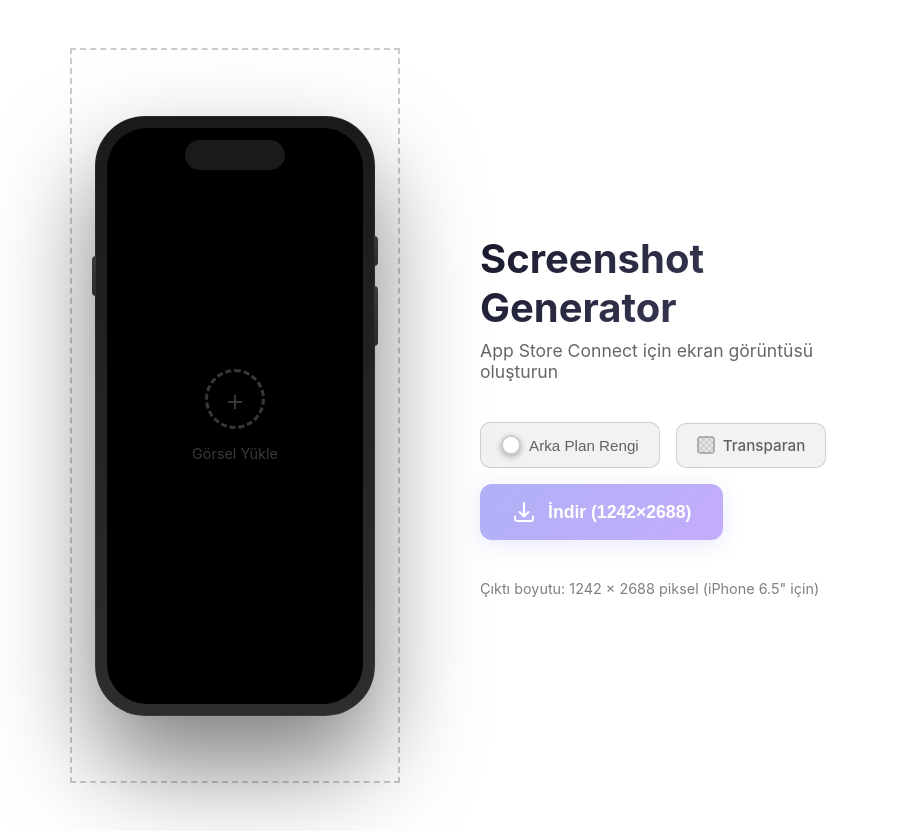
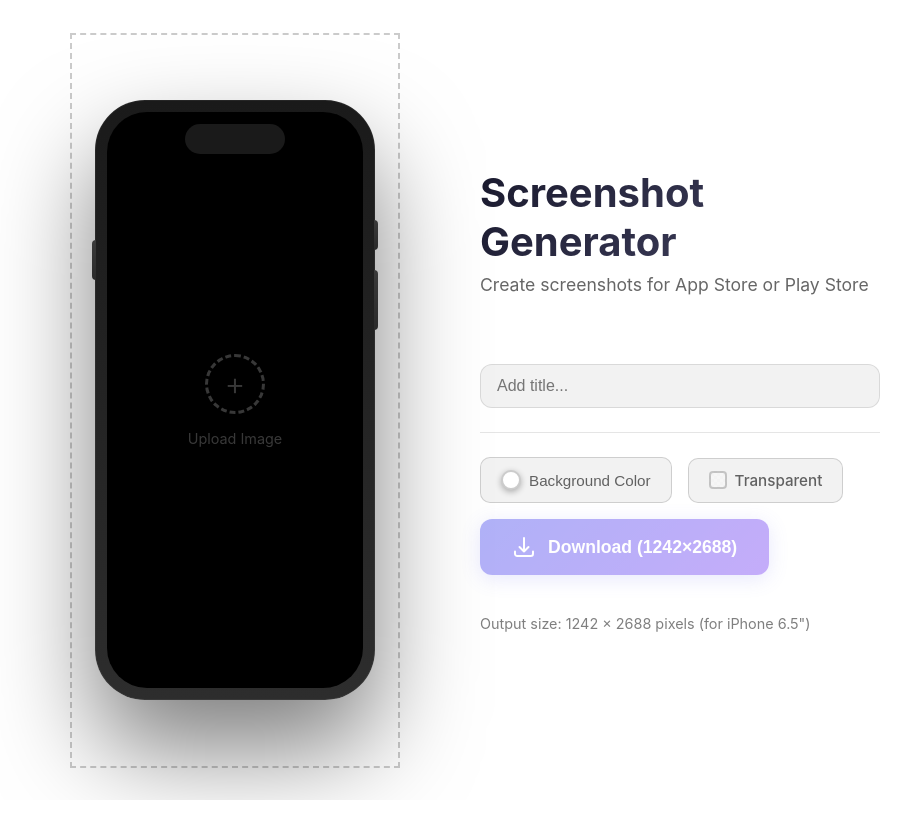
Before and after one commit to metin-aksu/ScreenGenerator, a React (Vite) app: page / in a window 1280 px wide. Shown: the whole page, without its empty margins (173-1084 px from the left). After the commit the page ends 800 px from the top, so only its background shows below. Built offline with nearby package versions, Linux system fonts and the light colour scheme.

Commit message:
feat: Add customizable title to screenshots with text, color, and size controls.

```diff
--- a/src/App.tsx
+++ b/src/App.tsx
@@ -18,7 +18,14 @@ function App() {
   const [image, setImage] = useState<string | null>(null);
   const [bgColor, setBgColor] = useState('#ffffff');
   const [transparentBg, setTransparentBg] = useState(false);
+
+  // Title state
+  const [titleText, setTitleText] = useState('');
+  const [titleColor, setTitleColor] = useState('#000000');
+  const [titleSize, setTitleSize] = useState(40);
+
   const colorInputRef = useRef<HTMLInputElement>(null);
+  const titleColorInputRef = useRef<HTMLInputElement>(null);
 
   const isLight = useMemo(() => isLightColor(bgColor), [bgColor]);
 
@@ -32,10 +39,15 @@ function App() {
 
   const handleClear = () => {
     setImage(null);
+    setTitleText('');
   };
 
   const handleColorButtonClick = () => {
     colorInputRef.current?.click();
+  };
+
+  const handleTitleColorClick = () => {
+    titleColorInputRef.current?.click();
   };
 
   return (
@@ -45,30 +57,88 @@ function App() {
           className="phone-section"
           style={{ backgroundColor: transparentBg ? 'transparent' : bgColor }}
         >
+          {titleText && (
+            <div
+              className="title-overlay"
+              style={{
+                color: titleColor,
+                fontSize: `${titleSize}px`,
+                marginBottom: '20px'
+              }}
+            >
+              {titleText}
+            </div>
+          )}
           <PhoneFrame image={image} onImageSelect={handleImageSelect} />
         </div>
 
         <div className="controls-section">
           <header className="header">
             <h1>Screenshot Generator</h1>
-            <p className="subtitle">App Store Connect için ekran görüntüsü oluşturun</p>
+            <p className="subtitle">Create screenshots for App Store or Play Store</p>
           </header>
 
           <div className="buttons-container">
+            {/* Title Controls */}
+            <div className="control-group">
+              <label className="control-label">Title</label>
+              <input
+                type="text"
+                value={titleText}
+                onChange={(e) => setTitleText(e.target.value)}
+                placeholder="Add title..."
+                className="text-input"
+              />
+
+              {titleText && (
+                <div className="sub-controls">
+                  <div className="title-color-control">
+                    <button
+                      className="color-btn small"
+                      onClick={handleTitleColorClick}
+                      title="Text Color"
+                    >
+                      <span className="color-preview" style={{ backgroundColor: titleColor }} />
+                    </button>
+                    <input
+                      ref={titleColorInputRef}
+                      type="color"
+                      value={titleColor}
+                      onChange={(e) => setTitleColor(e.target.value)}
+                      className="hidden-color-input"
+                    />
+                  </div>
+
+                  <div className="size-control">
+                    <span className="size-label">A</span>
+                    <input
+                      type="range"
+                      min="20"
+                      max="100"
+                      value={titleSize}
+                      onChange={(e) => setTitleSize(Number(e.target.value))}
+                      className="size-slider"
+                    />
+                    <span className="size-label big">A</span>
+                  </div>
+                </div>
+              )}
+            </div>
+
+            <div className="divider"></div>
 
             <button
               className="color-btn"
               onClick={handleColorButtonClick}
-              title="Arka plan rengi seç"
+              title="Select background color"
               disabled={transparentBg}
             >
               <span
                 className="color-preview"
                 style={{ backgroundColor: transparentBg ? 'transparent' : bgColor }}
               />
-              <span>Arka Plan Rengi</span>
+              <span>Background Color</span>
             </button>
-
             <input
               ref={colorInputRef}
               type="color"
@@ -84,20 +154,27 @@ function App() {
                 onChange={(e) => setTransparentBg(e.target.checked)}
               />
               <span className="checkbox-custom"></span>
-              <span>Transparan</span>
+              <span>Transparent</span>
             </label>
 
-            <DownloadButton image={image} bgColor={bgColor} transparentBg={transparentBg} />
+            <DownloadButton
+              image={image}
+              bgColor={bgColor}
+              transparentBg={transparentBg}
+              titleText={titleText}
+              titleColor={titleColor}
+              titleSize={titleSize}
+            />
 
             {image && (
               <button className="clear-btn" onClick={handleClear}>
-                Temizle
+                Clear
               </button>
             )}
           </div>
 
           <p className="info-text">
-            Çıktı boyutu: 1242 × 2688 piksel (iPhone 6.5" için)
+            Output size: 1242 × 2688 pixels (for iPhone 6.5")
           </p>
         </div>
       </main>
--- a/src/components/DownloadButton.tsx
+++ b/src/components/DownloadButton.tsx
@@ -4,9 +4,19 @@ interface DownloadButtonProps {
   image: string | null;
   bgColor: string;
   transparentBg: boolean;
+  titleText?: string;
+  titleColor?: string;
+  titleSize?: number;
 }
 
-const DownloadButton: React.FC<DownloadButtonProps> = ({ image, bgColor, transparentBg }) => {
+const DownloadButton: React.FC<DownloadButtonProps> = ({
+  image,
+  bgColor,
+  transparentBg,
+  titleText,
+  titleColor = '#000000',
+  titleSize = 40
+}) => {
   const handleDownload = () => {
     if (!image) return;
 
@@ -22,17 +32,78 @@ const DownloadButton: React.FC<DownloadButtonProps> = ({ image, bgColor, transpa
     img.crossOrigin = 'anonymous';
 
     img.onload = () => {
-      // Arka plan - transparan ise boş bırak, değilse seçilen rengi kullan
+      // Arka plan
       if (!transparentBg) {
         ctx.fillStyle = bgColor;
         ctx.fillRect(0, 0, canvas.width, canvas.height);
       }
 
-      // Telefon çerçevesi boyutları (canvas'a oranla)
+      // Telefon boyutları
       const phoneWidth = canvas.width * 0.85;
       const phoneHeight = canvas.height * 0.82;
-      const phoneX = (canvas.width - phoneWidth) / 2;
-      const phoneY = (canvas.height - phoneHeight) / 2;
+
+      // Pozisyon hesaplama
+      let phoneX = (canvas.width - phoneWidth) / 2;
+      let phoneY = (canvas.height - phoneHeight) / 2;
+
+      // Eğer başlık varsa, başlığı çiz ve telefonu aşağı kaydır
+      if (titleText) {
+        // Başlık yazı tipi ve ayarları
+        // Preview'daki telefon genişliği (280px) ile Canvas'taki telefon genişliği arasındaki oranı buluyoruz
+        const previewPhoneWidth = 280;
+        const canvasPhoneWidth = canvas.width * 0.85;
+        const scaleFactor = canvasPhoneWidth / previewPhoneWidth;
+        const actualFontSize = titleSize * scaleFactor;
+
+        ctx.font = `bold ${actualFontSize}px -apple-system, BlinkMacSystemFont, "Segoe UI", Roboto, sans-serif`;
+        ctx.fillStyle = titleColor;
+        ctx.textAlign = 'center';
+        ctx.textBaseline = 'top';
+
+        // Yazı ayarları
+        const titleMarginTop = 150;
+        const titleX = canvas.width / 2;
+        const maxWidth = canvas.width - 200; // Kenarlardan 100px boşluk
+        const lineHeight = actualFontSize * 1.2;
+
+        // Metin sarmalama (Text Wrapping) mantığı
+        const words = titleText.split(' ');
+        let line = '';
+        const lines = [];
+
+        for (let n = 0; n < words.length; n++) {
+          const testLine = line + words[n] + ' ';
+          const metrics = ctx.measureText(testLine);
+          const testWidth = metrics.width;
+
+          if (testWidth > maxWidth && n > 0) {
+            lines.push(line);
+            line = words[n] + ' ';
+          } else {
+            line = testLine;
+          }
+        }
+        lines.push(line);
+
+        // Satırları çiz
+        lines.forEach((lineText, index) => {
+          ctx.fillText(lineText.trim(), titleX, titleMarginTop + (index * lineHeight));
+        });
+
+        // Telefonu aşağı kaydır
+        // Toplam yazı yüksekliği + boşluk kadar aşağı
+        const totalTextHeight = lines.length * lineHeight;
+        const phoneMarginTop = 80; // Yazı ile telefon arası boşluk
+        phoneY = titleMarginTop + totalTextHeight + phoneMarginTop;
+
+        // Taşma kontrolü (eğer çok uzun yazı varsa)
+        const maxPhoneY = canvas.height - phoneHeight - 50;
+        if (phoneY > maxPhoneY) {
+          // En kötü durumda alt sınıra yasla (veya scale küçültülebilir ama şimdilik yaslayalım)
+          phoneY = maxPhoneY;
+        }
+      }
+
       const phoneRadius = 100;
 
       // Telefon çerçevesi (dış)
@@ -58,7 +129,7 @@ const DownloadButton: React.FC<DownloadButtonProps> = ({ image, bgColor, transpa
       const screenHeight = phoneHeight - (screenPadding * 2);
       const screenRadius = 80;
 
-      // Ekran arka planı (siyah)
+      // Ekran arka planı
       ctx.fillStyle = '#000000';
       ctx.beginPath();
       ctx.roundRect(screenX, screenY, screenWidth, screenHeight, screenRadius);
@@ -70,7 +141,6 @@ const DownloadButton: React.FC<DownloadButtonProps> = ({ image, bgColor, transpa
       ctx.roundRect(screenX, screenY, screenWidth, screenHeight, screenRadius);
       ctx.clip();
 
-      // Resmi ekran boyutunda çiz (cover gibi davran)
       const imgRatio = img.width / img.height;
       const screenRatio = screenWidth / screenHeight;
 
@@ -102,23 +172,21 @@ const DownloadButton: React.FC<DownloadButtonProps> = ({ image, bgColor, transpa
       ctx.roundRect(islandX, islandY, islandWidth, islandHeight, 35);
       ctx.fill();
 
-      // Sağ yan butonlar
+      // Yan butonlar
       ctx.fillStyle = '#3a3a3a';
-      // Küçük buton
+      // Sağ
       ctx.beginPath();
       ctx.roundRect(phoneX + phoneWidth - 2, phoneY + 250, 8, 60, [0, 4, 4, 0]);
       ctx.fill();
-      // Büyük buton
       ctx.beginPath();
       ctx.roundRect(phoneX + phoneWidth - 2, phoneY + 330, 8, 120, [0, 4, 4, 0]);
       ctx.fill();
-
-      // Sol yan buton
+      // Sol
       ctx.beginPath();
       ctx.roundRect(phoneX - 6, phoneY + 280, 8, 80, [4, 0, 0, 4]);
       ctx.fill();
 
-      // PNG olarak indir
+      // İndir
       const link = document.createElement('a');
       link.download = `app_screenshot_${Date.now()}.png`;
       link.href = canvas.toDataURL('image/png');
@@ -137,7 +205,7 @@ const DownloadButton: React.FC<DownloadButtonProps> = ({ image, bgColor, transpa
       <svg xmlns="http://www.w3.org/2000/svg" fill="none" viewBox="0 0 24 24" strokeWidth={2} stroke="currentColor">
         <path strokeLinecap="round" strokeLinejoin="round" d="M3 16.5v2.25A2.25 2.25 0 005.25 21h13.5A2.25 2.25 0 0021 18.75V16.5M16.5 12L12 16.5m0 0L7.5 12m4.5 4.5V3" />
       </svg>
-      İndir (1242×2688)
+      Download (1242×2688)
     </button>
   );
 };
--- a/src/components/PhoneFrame.tsx
+++ b/src/components/PhoneFrame.tsx
@@ -31,7 +31,7 @@ const PhoneFrame: React.FC<PhoneFrameProps> = ({ image, onImageSelect }) => {
             ) : (
               <div className="upload-placeholder">
                 <div className="plus-icon">+</div>
-                <span className="upload-text">Görsel Yükle</span>
+                <span className="upload-text">Upload Image</span>
               </div>
             )}
           </div>
--- a/src/index.css
+++ b/src/index.css
@@ -36,7 +36,7 @@ body {
   display: flex;
   flex-direction: column;
   align-items: center;
-  padding: 2rem;
+  /* padding: 2rem; */
   position: relative;
 }
 
@@ -90,6 +90,18 @@ body {
   border: 2px dashed rgba(255, 255, 255, 0.2);
   margin: 1rem;
   transition: background-color 0.3s ease;
+  flex-direction: column;
+}
+
+.title-overlay {
+  text-align: center;
+  font-weight: 700;
+  width: 100%;
+  padding: 0 2rem;
+  line-height: 1.2;
+  font-family: -apple-system, BlinkMacSystemFont, "Segoe UI", Roboto, sans-serif;
+  z-index: 10;
+  overflow-wrap: break-word;
 }
 
 .app.light-mode .phone-section {
@@ -464,7 +476,126 @@ body {
 
 .app.light-mode .checkbox-custom {
   border-color: rgba(0, 0, 0, 0.2);
-  background: repeating-conic-gradient(rgba(0, 0, 0, 0.15) 0deg 90deg,
-      rgba(0, 0, 0, 0.05) 90deg 180deg);
   background-size: 6px 6px;
 }
+
+.control-group {
+  width: 100%;
+  display: flex;
+  flex-direction: column;
+  gap: 0.75rem;
+}
+
+.control-label {
+  font-size: 0.9rem;
+  color: var(--text-secondary);
+  font-weight: 500;
+}
+
+.text-input {
+  width: 100%;
+  padding: 0.75rem 1rem;
+  background: rgba(255, 255, 255, 0.05);
+  border: 1px solid var(--border-color);
+  border-radius: 12px;
+  color: white;
+  font-size: 1rem;
+  outline: none;
+  transition: all 0.3s ease;
+}
+
+.text-input:focus {
+  border-color: var(--primary);
+  background: rgba(255, 255, 255, 0.1);
+}
+
+.app.light-mode .text-input {
+  background: rgba(0, 0, 0, 0.05);
+  border-color: rgba(0, 0, 0, 0.1);
+  color: #1a1a1a;
+}
+
+.app.light-mode .text-input:focus {
+  background: white;
+  border-color: var(--primary);
+}
+
+.sub-controls {
+  display: flex;
+  align-items: center;
+  gap: 1rem;
+  width: 100%;
+}
+
+.title-color-control {
+  display: flex;
+  align-items: center;
+}
+
+.size-control {
+  display: flex;
+  align-items: center;
+  gap: 0.5rem;
+  flex: 1;
+  background: rgba(255, 255, 255, 0.05);
+  padding: 0.5rem 1rem;
+  border-radius: 10px;
+}
+
+.app.light-mode .size-control {
+  background: rgba(0, 0, 0, 0.05);
+}
+
+.size-label {
+  font-size: 0.8rem;
+  opacity: 0.6;
+}
+
+.size-label.big {
+  font-size: 1.1rem;
+}
+
+.size-slider {
+  flex: 1;
+  -webkit-appearance: none;
+  height: 4px;
+  border-radius: 2px;
+  background: rgba(255, 255, 255, 0.2);
+  outline: none;
+}
+
+.size-slider::-webkit-slider-thumb {
+  -webkit-appearance: none;
+  width: 16px;
+  height: 16px;
+  border-radius: 50%;
+  background: white;
+  cursor: pointer;
+  box-shadow: 0 2px 5px rgba(0, 0, 0, 0.2);
+}
+
+.app.light-mode .size-slider {
+  background: rgba(0, 0, 0, 0.1);
+}
+
+.app.light-mode .size-slider::-webkit-slider-thumb {
+  background: #1a1a1a;
+}
+
+.divider {
+  width: 100%;
+  height: 1px;
+  background: var(--border-color);
+  margin: 0.5rem 0;
+}
+
+.app.light-mode .divider {
+  background: rgba(0, 0, 0, 0.1);
+}
+
+.color-btn.small {
+  padding: 0.5rem;
+  width: 40px;
+  height: 40px;
+  justify-content: center;
+}
```
